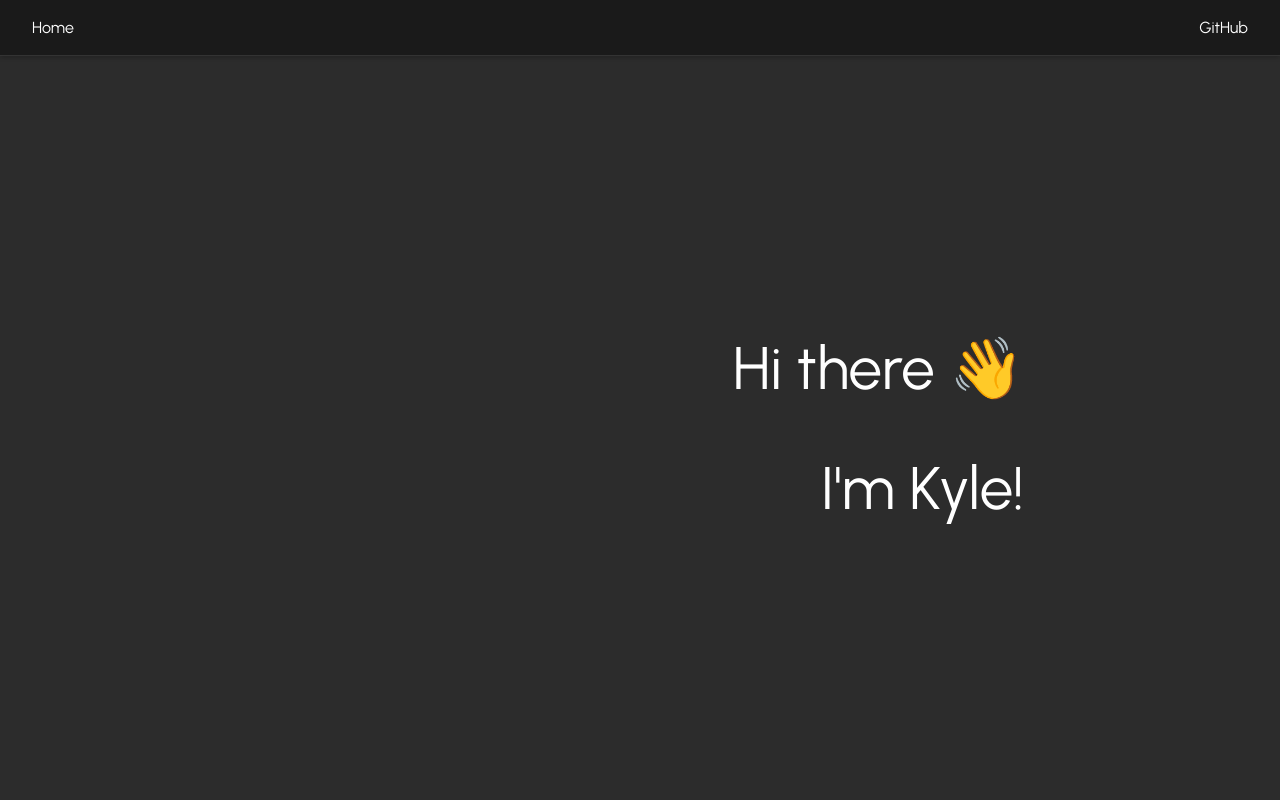
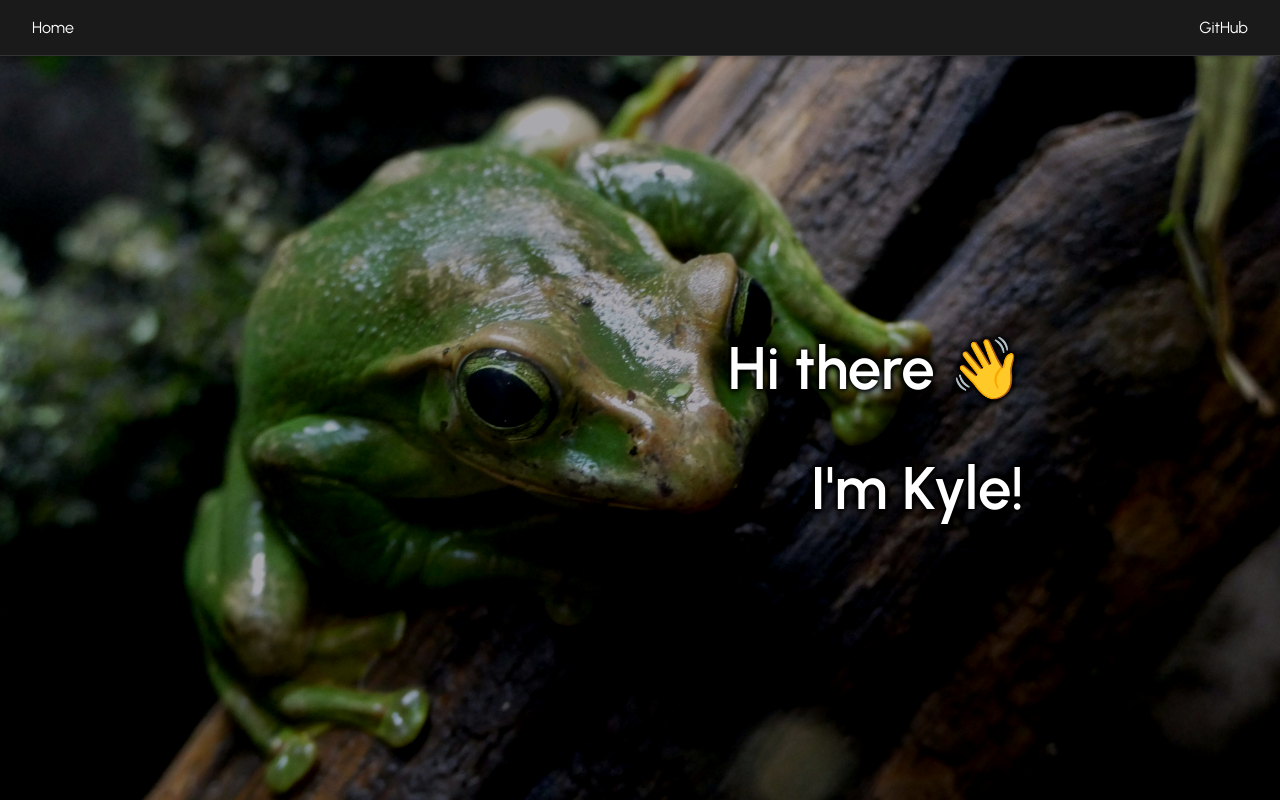
Before and after one commit to Elicke/portfolio, a plain HTML site: page index.html in a window 1280 px wide. Shown: the top 800 px of the page. Drawn offline with Linux system fonts and the light colour scheme; a script that the page names is missing.

Commit message:
Add hero background image

```diff
--- a/styles.css
+++ b/styles.css
@@ -17,7 +17,7 @@ body {
     position: fixed;
     top: 0;
     left: 0;
-    z-index: 1;
+    z-index: 2;
     box-shadow: 0 2px 4px rgba(0, 0, 0, 0.2);
     border-bottom: 1px solid #333333;
 }
@@ -40,6 +40,22 @@ body {
 #hero {
     height: 93vh;
     margin: 7vh 0;
+    background-image: url('./resources/frog-splash.jpg');
+    background-size: cover;
+    background-position: center;
+    background-repeat: no-repeat;
+    position: relative;
+}
+
+#hero::before {
+    content: '';
+    position: absolute;
+    top: 0;
+    left: 0;
+    right: 0;
+    bottom: 0;
+    background: inherit;
+    filter: brightness(0.65) contrast(1.25);
 }
 
 #hero__text-container {
@@ -50,12 +66,18 @@ body {
     width: 60%;
     height: 100%;
     margin: 0 auto;
+    position: relative;
+    z-index: 1;
 }
 
 .hero__text {
     font-size: 3.75rem;
-    font-weight: 400;
+    font-weight: 600;
     margin: 3vh 0;
+    text-shadow: 2px 2px 4px rgba(0, 0, 0, 0.8),
+                 -2px -2px 4px rgba(0, 0, 0, 0.8),
+                 2px -2px 4px rgba(0, 0, 0, 0.8),
+                 -2px 2px 4px rgba(0, 0, 0, 0.8);
 }
 
 #about, #projects {
```
Also changed, not shown: resources/frog-splash.jpg (added).
